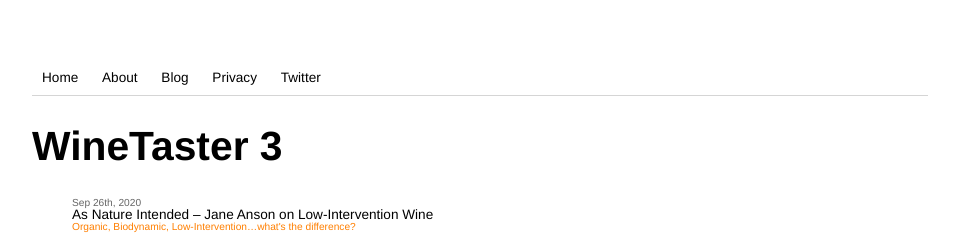
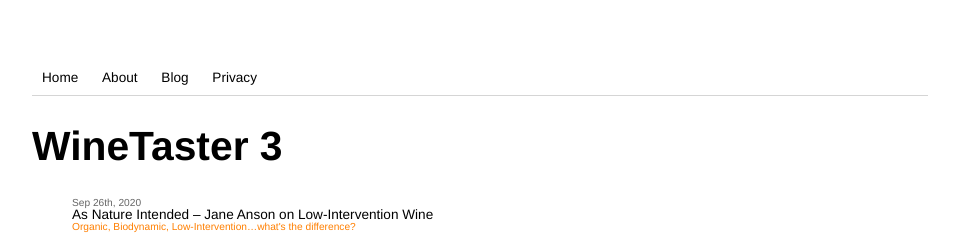
Before and after one commit to winetaster/winetaster.github.io, a Jekyll site: the page built from blog/index.html, in a window 1280 px wide. Shown: the top 243 px of the page, without its empty margins (160-1119 px from the left). Built offline with Jekyll 4.4.1, drawn with Linux system fonts in a browser that asks for light colours.

Commit message:
something in the default

```diff
--- a/_layouts/default.html
+++ b/_layouts/default.html
@@ -13,7 +13,6 @@
         <li><a href="/about">About</a></li>
         <li><a href="/blog">Blog</a></li>
         <li><a href="/privacy	">Privacy</a></li>
-        <li><a href="https://twitter.com/winetasterapp">Twitter</a></li>
       </ul>
     </nav>
     <div class="container">{{ content }}</div>
```
